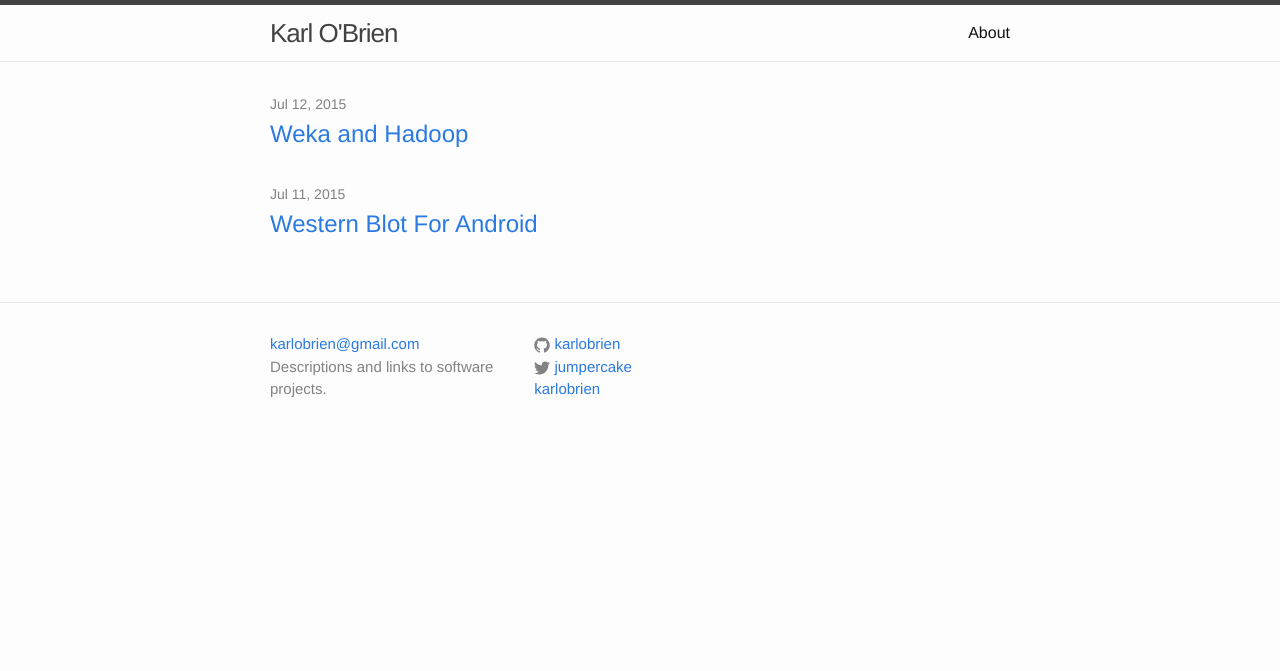
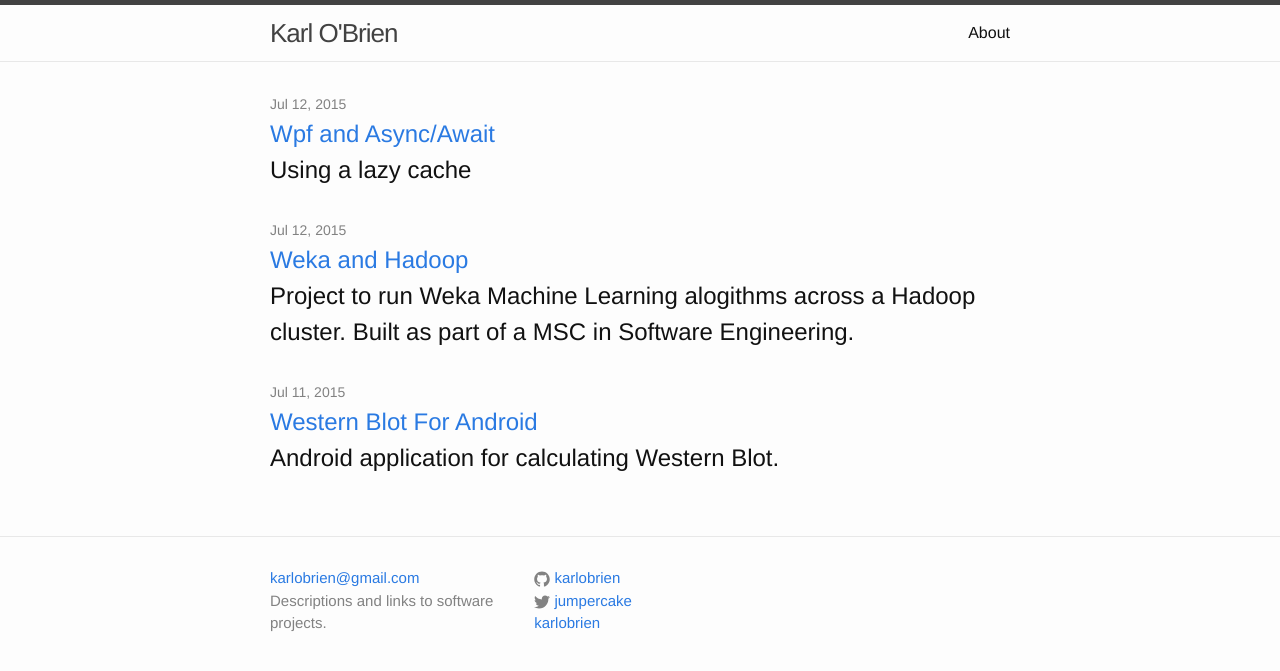
Before and after one commit to karlobrien/karlobrien.github.com, a Jekyll site: the page built from index.html, in a window 1280 px wide. Shown: the top 671 px of the page. Built offline with Jekyll 4.4.1, drawn with Linux system fonts in a browser that asks for light colours.

Commit message:
first paragraph

```diff
--- a/_posts/2015-07-10-Western-Blot-For-Android.markdown
+++ b/_posts/2015-07-10-Western-Blot-For-Android.markdown
@@ -5,7 +5,8 @@ date:   2015-07-11
 categories: android software
 ---
 
-Android application for calculating Western Blot
+Android application for calculating Western Blot.
+
 Many scientists make their own acrylamide gels- it saves money and you can make whatever percentage you require. This application will allow you to put in the % gel you want and the volumes of the ingredients will change accordingly. This app is made by scientists for scientists and the ingredients/calculation have been tested on countless real-life experiments on the lab bench.
 
 Download application @ [Play Store][PlayStore].
--- /dev/null
+++ b/_posts/2015-07-12-Async-For-WPF.markdown
@@ -0,0 +1,24 @@
+---
+layout: post
+title:  "Wpf and Async/Await"
+date:   2015-07-12
+categories: wpf software
+---
+
+Using a lazy cache
+
+Populate a dropdown
+
+async property binding
+
+
+
+{% highlight c# %}
+def show
+  @widget = Widget(params[:id])
+  respond_to do |format|
+    format.html # show.html.erb
+    format.json { render json: @widget }
+  end
+end
+{% endhighlight %}
--- a/index.html
+++ b/index.html
@@ -10,6 +10,7 @@ layout: default
 
         <h2>
           <a class="post-link" href="{{ post.url | prepend: site.baseurl }}">{{ post.title }}</a>
+          {{ post.excerpt }}
         </h2>
       </li>
     {% endfor %}
```
